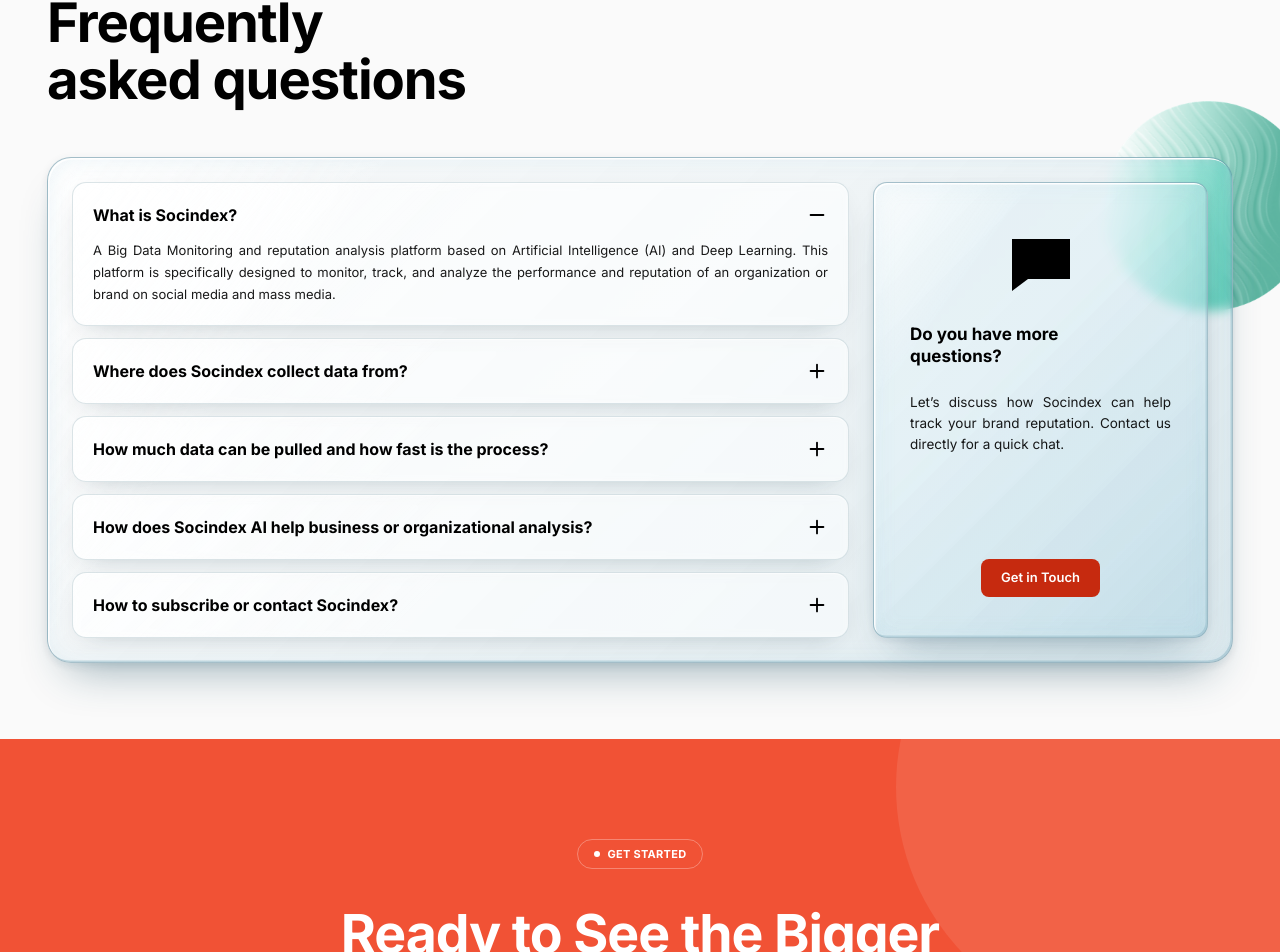
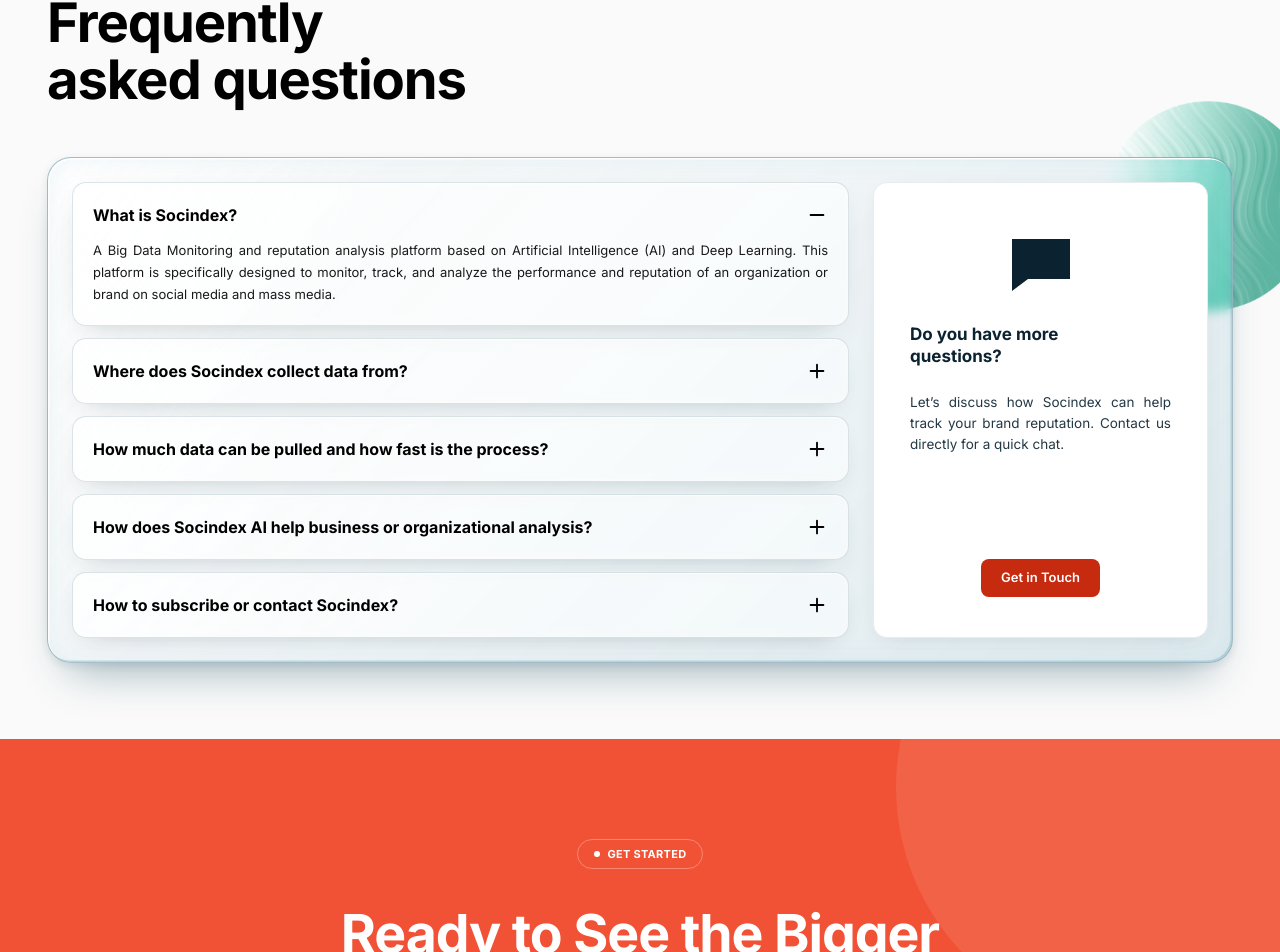
Before and after one commit to aliviaali/socindex, a Next.js app: page / in a window 1280 px wide. Shown: the part 10151-11103 px from the top of the page. Built offline with nearby package versions, Linux system fonts and the light colour scheme.

Commit message:
Update Faq.tsx

```diff
--- a/components/Faq.tsx
+++ b/components/Faq.tsx
@@ -57,13 +57,13 @@ export function Faq() {
             })}
           </div>
 
-          <aside className="flex flex-col items-center glass-clear rounded-[14px] px-6 py-10">
-            <svg width="58" height="52" viewBox="0 0 58 52" aria-hidden className="mt-4 text-black dark:text-white">
+          <aside className="flex flex-col items-center rounded-[14px] border border-line bg-surface px-6 py-10 text-ink shadow-soft dark:shadow-[0_8px_24px_-10px_rgba(0,0,0,.48)]">
+            <svg width="58" height="52" viewBox="0 0 58 52" aria-hidden className="mt-4">
               <path d="M0 0h58v40H16L0 52z" fill="currentColor" />
             </svg>
             <div className="mt-8 w-full lg:px-3">
-              <h3 className="max-w-[170px] text-[17px] font-bold leading-[1.35] text-black dark:text-white">{t("Do you have more questions?")}</h3>
-              <p className="mt-6 text-justify text-[13.5px] leading-[1.55] text-black/90 dark:text-white/75">
+              <h3 className="max-w-[170px] text-[17px] font-bold leading-[1.35]">{t("Do you have more questions?")}</h3>
+              <p className="mt-6 text-justify text-[13.5px] leading-[1.55] text-ink/90">
                 {t("Let’s discuss how Socindex can help track your brand reputation. Contact us directly for a quick chat.")}
               </p>
             </div>
```
